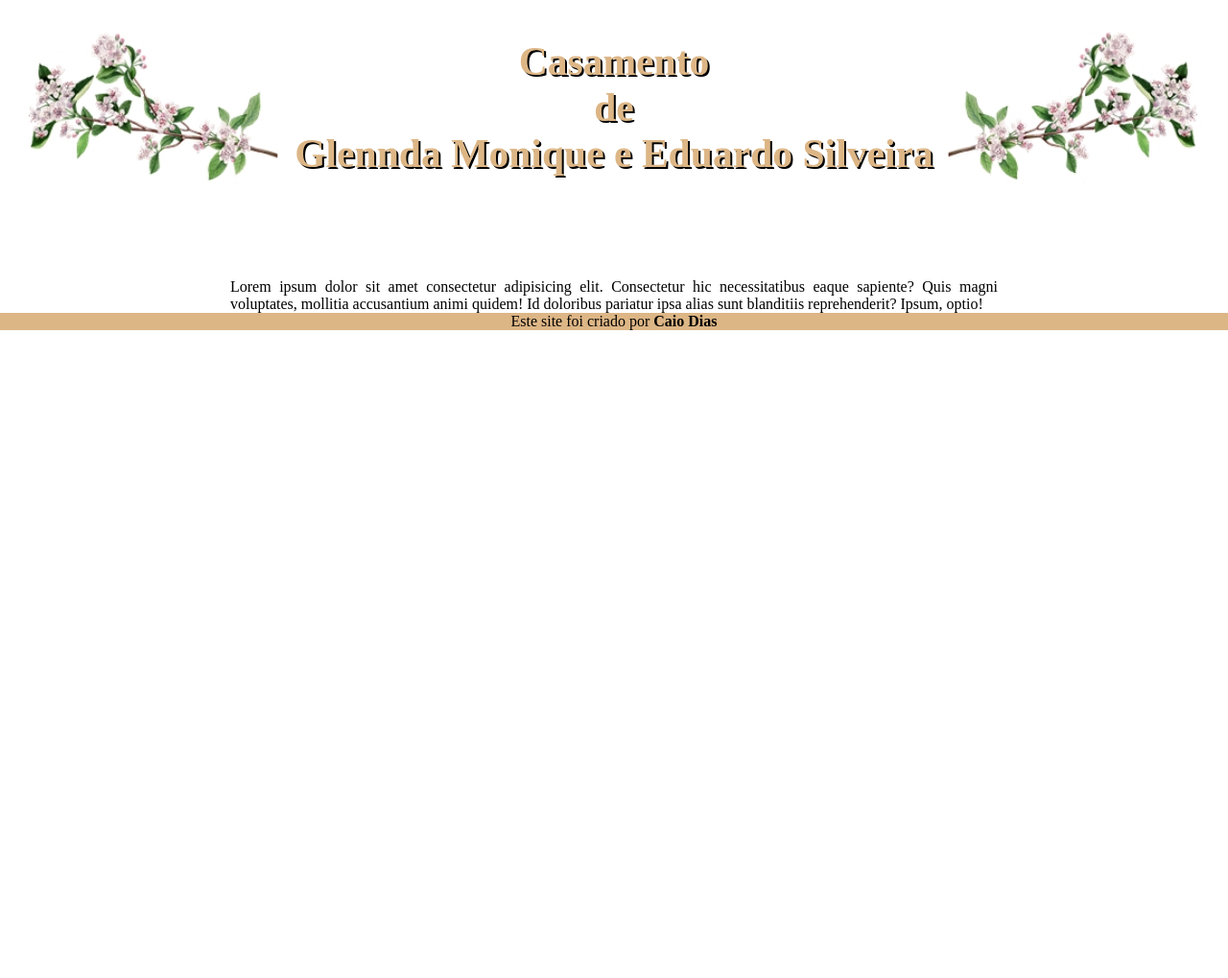
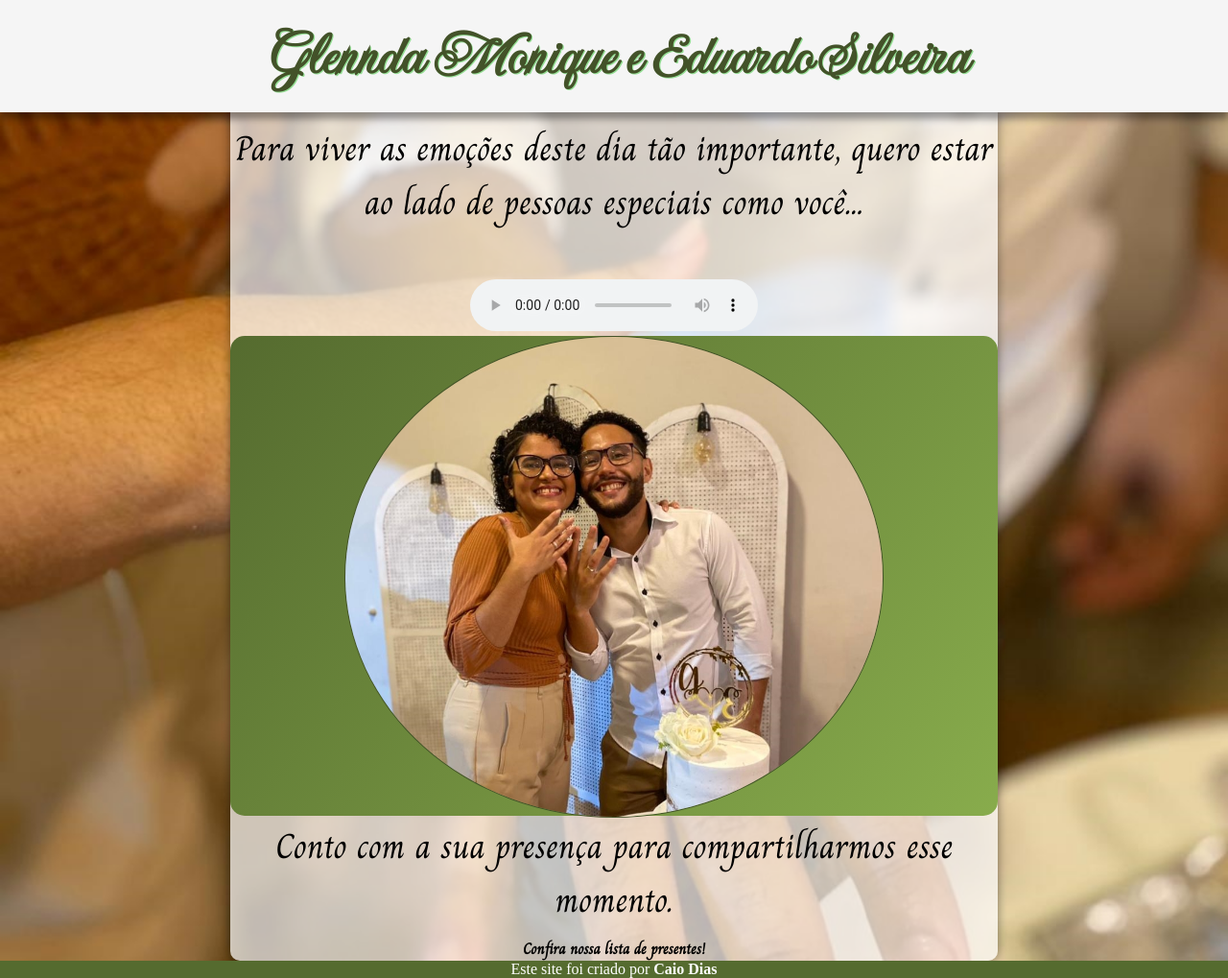
Before and after one commit to caiorodias/casamento, a plain HTML site: page index.html in a window 1280 px wide. Shown: the whole page at 96% size. Before the commit the page ends 800 px from the top, so only its background shows below. Drawn offline with Linux system fonts and the light colour scheme.

Commit message:
finalizando

```diff
--- a/estilos/style.css
+++ b/estilos/style.css
@@ -1,6 +1,13 @@
 @font-face {
     font-family: 'Charm';
     src: url(../fontes/Charm-Regular.ttf) format('truetype');
+    font-weight: normal;
+    font-style: normal;
+  }
+
+  @font-face {
+    font-family: 'Imperial';
+    src: url(../fontes/ImperialScript-Regular.ttf) format('truetype');
     font-weight: normal;
     font-style: normal;
   }
@@ -11,45 +18,156 @@
     font-size: 1em;
 }
 
-body, html {
-    height: 97vh;
+body {
+    background-image: url(../imagens/maos.jpeg);
+    background-repeat: no-repeat;
+    background-size: cover;
+    background-attachment: scroll;
+}
+
+body a {
+    text-decoration: none;
+    color: white;
+}
+
+header strong#nome:hover {
+    color: #B8860B;
+}
+
+header audio.flex {
+    align-items: center;
+    display: flex;
+    justify-content: center;
+}
+
+div#header {
+    background-color: whitesmoke;
+    background-repeat: no-repeat;
+    background-size: cover;
+    box-shadow: 0px 7px 7px rgba(0, 0, 0, 0.363);
+    contain: content;
+    margin-bottom: -55px;
+}
+
+header h1 {
+    color: #435229;
+    text-shadow: 1.2px 1px 0px rgb(149, 223, 149);
+    font-size: 4em;
+    text-align: center;
+    margin: 20px;
+    font-family: 'Imperial', sans-serif;
+}
+
+body img {
+    width: 100%;
+    border-radius: 50%;
+    background-size: auto;
+    border: #435229 1px solid;
+    height: 500px;
+    width: 70%;
+}
+
+body img:hover {
+    border: black 3px solid;
+}
+
+main {
+    background-color: rgba(255, 255, 255, 0.699);
+    max-width: 800px;
+    text-align: center;
+    min-width: 280px;
+    margin: auto;
+    box-shadow: 0px 0px 10px rgba(0, 0, 0, 0.438);
+    text-align: justify;
+    height: 100%;
+    border-bottom-left-radius: 10px;
+    border-bottom-right-radius: 10px;
+    margin-top: 55px;
 }
 
 
-div#header {
-    background: url(../imagens/fundo.jpg);
-    height: 300px;
-    margin-bottom: -150px;
-    max-width: 100%;
-    text-align: center;
-    padding-top: 40px;
-    background-repeat: no-repeat;
-    background-position: top center;
-    background-size: contain;
-    font-size: 1.3em;
+.card__giratorio {
+    background-color: transparent;
+    width: 100%;
+    height: 200px;
+    perspective: 1000px;
 }
 
-header h1 {
-    color: rgb(221, 182, 134);
-    text-shadow: 2px 2px 0px black;
+.card__giratorio-conteudo {
+    position: relative;
+    width: 100%;
+    height: 100%;
+    text-align: center;
+    transition: transform 0.8s;
+    transform-style: preserve-3d;
+}
+
+.card__giratorio:hover .card__giratorio-conteudo {
+    transform: rotateY(180deg);
+}
+
+.card__giratorio-conteudo--frente,
+.card__giratorio-conteudo--traseira {
+    position: absolute;
+    width: 100%;
+    height: 100%;
+    -webkit-backface-visibility: hidden;
+    /* Safari */
+    backface-visibility: hidden;
+    border-radius: 15px;
+    cursor: pointer;
+    display: flex;
+    align-items: center;
+    justify-content: center;
+    flex-direction: column;
+    height: 500px;
+
+}
+
+.card__giratorio-conteudo--frente {
+    background: linear-gradient(-229deg, #556B2F, #88ac4c);
+    display: block;
+}
+
+.card__giratorio-conteudo--traseira {
+    background: linear-gradient(229deg, #556B2F, #88ac4c);
+    color: white;
+    transform: rotateY(180deg);
+}
+
+.card__giratorio-conteudo--traseira h1,
+.card__giratorio-conteudo--traseira p {
+    margin: 0;
+    text-shadow: 0 0 10px rgba(0, 0, 0, 0.5);
+}
+
+.card__giratorio-conteudo--traseira h1 {
+    font-size: 1.7rem;
+}
+
+main p {
+    font-family: 'Charm';
     font-size: 2em;
 }
 
-main {
-    max-width: 800px;
+article {
+    font-family: Arial, Helvetica, sans-serif;
+    font-size: large;
     text-align: center;
-    min-width: 150px;
-    margin: auto;
-    text-align: justify;
-    padding-top: 100px;
+}
+
+article p {
+    padding-bottom: 10px;
+    padding-top: 10px;
+}
+
+aside {
+    text-align: center;
+    font-size: 0.5em;
 }
 
 div#footer {
     text-align: center;
-    background-color: rgb(221, 182, 134);
+    background-color: #556B2F;
+    color: white;
 }
-
-body a {
-    text-decoration: none;
-    color: black;
-}
--- a/index.html
+++ b/index.html
@@ -6,19 +6,36 @@
     <meta name="viewport" content="width=device-width, initial-scale=1.0">
     <title>Casamento G & E</title>
     <link rel="stylesheet" href="estilos/style.css">
+    <header>
+        <div id="header">
+            <h1> <strong id="nome">Glennda Monique</strong> e <strong id="nome">Eduardo   Silveira</strong></h1>
+        </div>
+
+    </header>
 </head>
 <body>
-    <header>
-        <div id="header">
-            <h1><strong>Casamento</strong> <br> de <br> Glennda Monique e Eduardo Silveira</h1>
-        </div>
-    </header>
     <main>
         <article>
-            <div>
-                <p>Lorem ipsum dolor sit amet consectetur adipisicing elit. Consectetur hic necessitatibus eaque sapiente? Quis magni voluptates, mollitia accusantium animi quidem! Id doloribus pariatur ipsa alias sunt blanditiis reprehenderit? Ipsum, optio!</p>
+            <p>Para viver as emoções deste dia tão importante, quero estar ao lado de pessoas especiais como você...</p>
+            <br><br>
+            <audio src="musica/You Are The Reason - Calum Scott (Lyrics).mp4.mp3" autoplay="autoplay" controls></audio>
+
+            <div class="card__giratorio">
+                <div class="card__giratorio-conteudo">
+                    <div class="card__giratorio-conteudo--frente">
+                        <img src="imagens/casal.jpeg" alt="foto casal 1" class="foto">
+                    </div>
+                    <div class="card__giratorio-conteudo--traseira">
+                        <img src="imagens/casal2.jpeg" alt="foto casal 2" class="foto">
+                    </div>
+                </div>
             </div>
+            <br><br><br><br><br><br><br><br><br><br><br><br><br><br>
+            <p>Conto com a sua presença para compartilharmos esse momento.</p>
         </article>
+        <aside>
+            <p><strong>Confira nossa lista de presentes!</strong></p>
+        </aside>
     </main>
     <footer>
         <div id="footer">
```
Also changed, not shown: fontes/ImperialScript-Regular.ttf (added), imagens/Design sem nome (2).png (added), imagens/casal.jpeg (added), imagens/casal2.jpeg (added), imagens/maos.jpeg (added), 2 other files.
